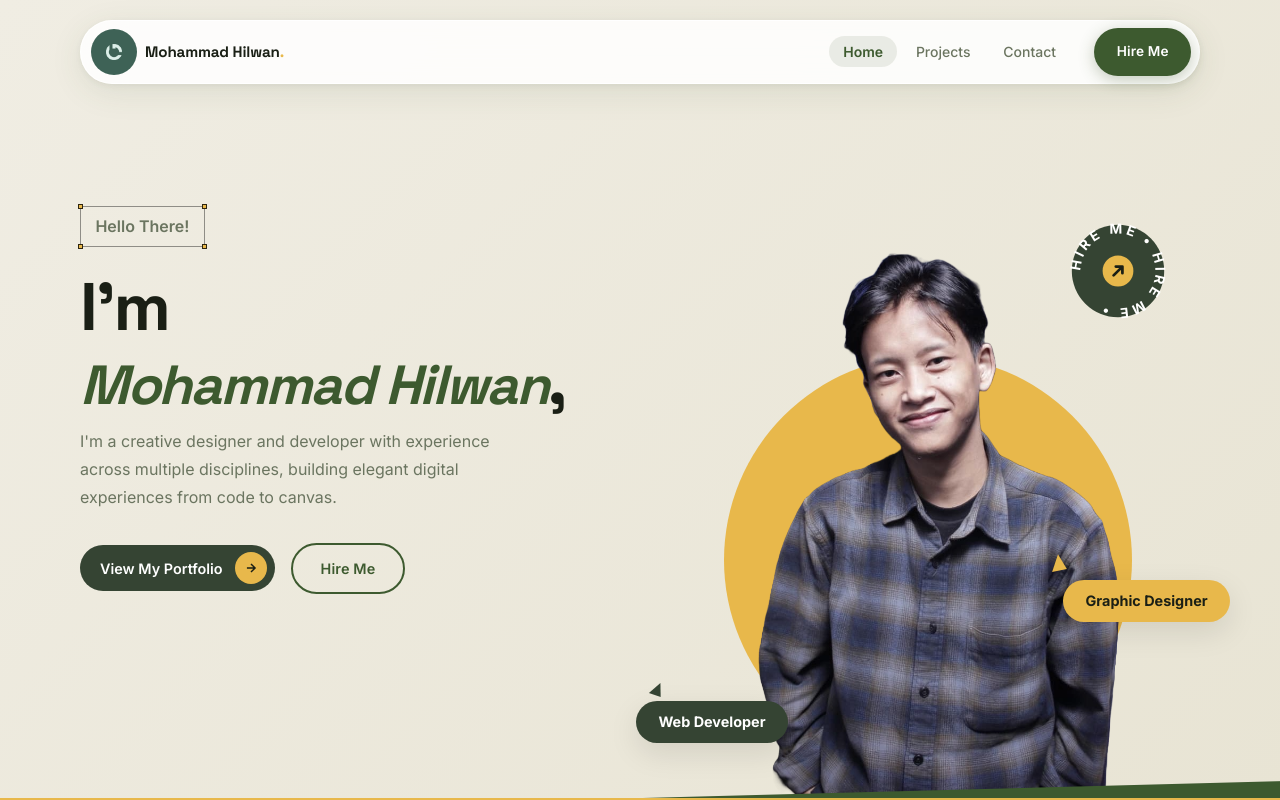
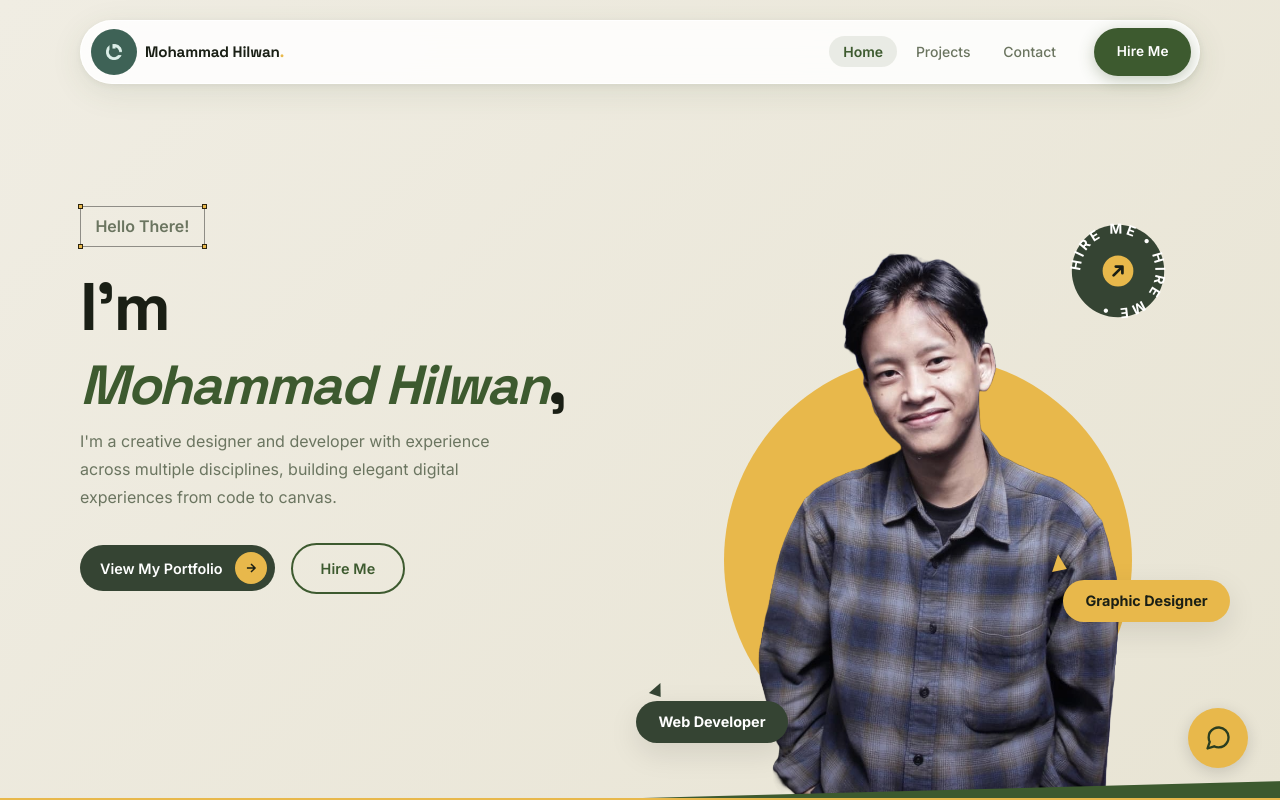
Before and after one commit to hilwan1/portfolio, a Next.js app: page / in a window 1280 px wide. Shown: the top 800 px of the page. Built offline with nearby package versions, Linux system fonts and the light colour scheme.

Commit message:
chat bubble

```diff
--- a/src/app/page.tsx
+++ b/src/app/page.tsx
@@ -4,6 +4,7 @@ import Link from 'next/link'
 import ProjectCard from '@/components/ProjectCard'
 import TestimonialsSlider from '@/components/TestimonialsSlider'
 import FaqAccordion from '@/components/FaqAccordion'
+import FloatingChat from '@/components/FloatingChat'
 import { projects, categoryMeta } from '@/lib/projects'
 import styles from './page.module.css'
 
@@ -574,6 +575,9 @@ export default function HomePage() {
           </Link>
         </div>
       </section>
+
+      {/* ── FLOATING CHAT ── */}
+      <FloatingChat />
     </>
   )
 }
--- /dev/null
+++ b/src/components/FloatingChat.module.css
@@ -0,0 +1,41 @@
+.floatingChat {
+  position: fixed;
+  bottom: 2rem;
+  right: 2rem;
+  width: 60px;
+  height: 60px;
+  background-color: var(--clr-accent, #e8b84b);
+  color: var(--clr-primary-dark, #2a3d20);
+  border-radius: var(--radius-full, 9999px);
+  display: flex;
+  align-items: center;
+  justify-content: center;
+  box-shadow: 0 4px 16px rgba(0, 0, 0, 0.15);
+  cursor: pointer;
+  z-index: 9999;
+  transition: all var(--transition-normal, 0.3s ease);
+}
+
+.floatingChat:hover {
+  transform: translateY(-5px) scale(1.05);
+  box-shadow: 0 8px 24px rgba(0, 0, 0, 0.2);
+  background-color: var(--clr-accent-2, #d4a43a);
+}
+
+.icon {
+  width: 28px;
+  height: 28px;
+}
+
+@media (max-width: 768px) {
+  .floatingChat {
+    bottom: 1.5rem;
+    right: 1.5rem;
+    width: 50px;
+    height: 50px;
+  }
+  .icon {
+    width: 24px;
+    height: 24px;
+  }
+}
--- /dev/null
+++ b/src/components/FloatingChat.tsx
@@ -0,0 +1,23 @@
+import Link from 'next/link';
+import styles from './FloatingChat.module.css';
+
+export default function FloatingChat() {
+  return (
+    <Link href="/chat" className={styles.floatingChat} aria-label="Open AI Chat">
+      <svg
+        xmlns="http://www.w3.org/2000/svg"
+        width="24"
+        height="24"
+        viewBox="0 0 24 24"
+        fill="none"
+        stroke="currentColor"
+        strokeWidth="2"
+        strokeLinecap="round"
+        strokeLinejoin="round"
+        className={styles.icon}
+      >
+        <path d="M21 11.5a8.38 8.38 0 0 1-.9 3.8 8.5 8.5 0 0 1-7.6 4.7 8.38 8.38 0 0 1-3.8-.9L3 21l1.9-5.7a8.38 8.38 0 0 1-.9-3.8 8.5 8.5 0 0 1 4.7-7.6 8.38 8.38 0 0 1 3.8-.9h.5a8.48 8.48 0 0 1 8 8v.5z"></path>
+      </svg>
+    </Link>
+  );
+}
--- a/src/components/Navbar.tsx
+++ b/src/components/Navbar.tsx
@@ -16,8 +16,6 @@ export default function Navbar() {
   const [scrolled, setScrolled] = useState(false)
   const [menuOpen, setMenuOpen] = useState(false)
 
-  if (pathname === '/chat') return null;
-
   useEffect(() => {
     const onScroll = () => setScrolled(window.scrollY > 24)
     window.addEventListener('scroll', onScroll, { passive: true })
@@ -25,6 +23,8 @@ export default function Navbar() {
   }, [])
 
   useEffect(() => { setMenuOpen(false) }, [pathname])
+
+  if (pathname === '/chat') return null;
 
   return (
     <header className={`${styles.header} ${scrolled ? styles.scrolled : ''}`}>
```
